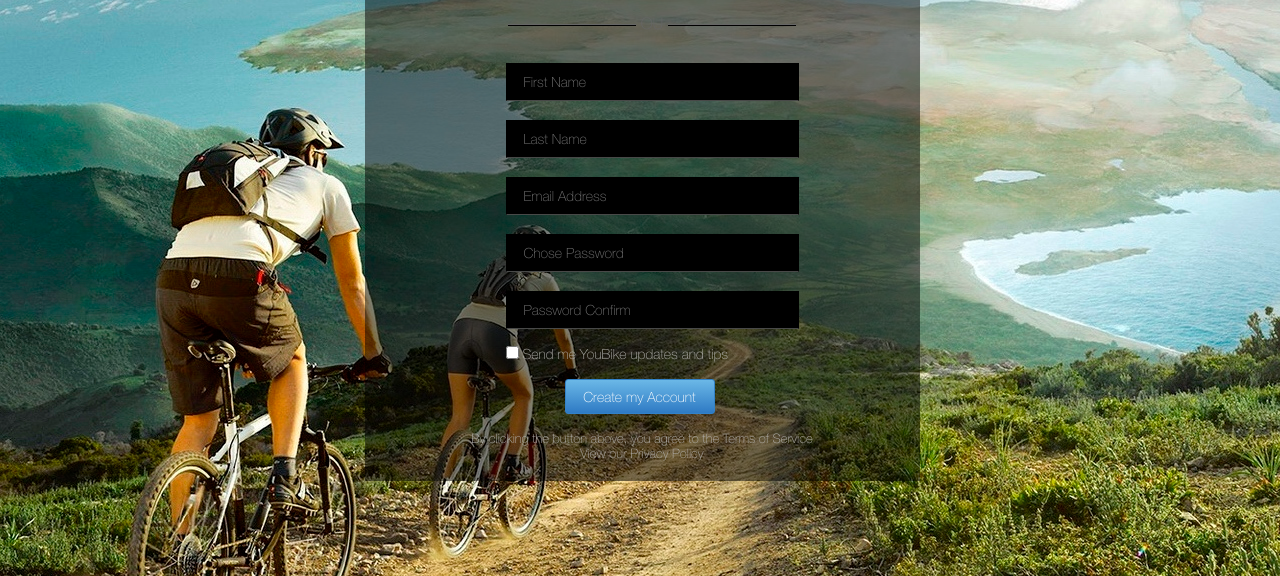
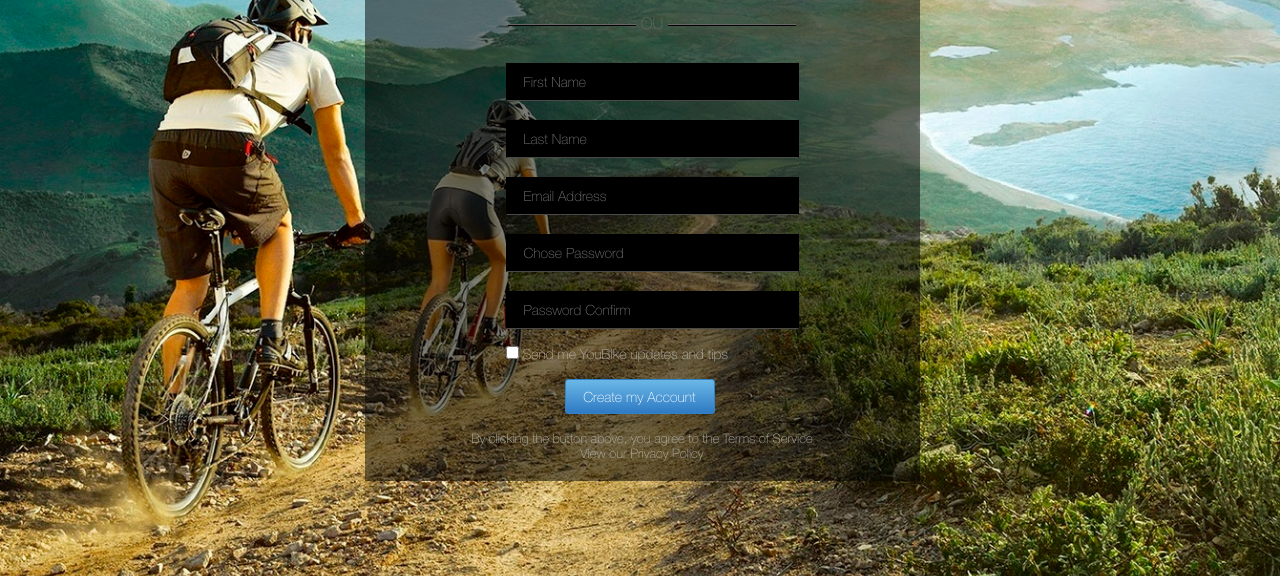
Before and after one commit to kateryna94/homework5-, a plain HTML site: page index.html in a window 1280 px wide. Shown: the part 257-833 px from the top of the page. Drawn offline with Linux system fonts and the light colour scheme.

Commit message:
new attempt

```diff
--- a/css/style.css
+++ b/css/style.css
@@ -3,7 +3,6 @@
     margin: 0;
     padding: 0;
 }
-
 
 @font-face {
     font-family: 'Helvetica Neue';
@@ -85,6 +84,9 @@ html, body {
     height: 100%;
     background-image: url('background.jpg');
     background-repeat: no-repeat;
+    background-size: cover;
+    background-position: center center;
+    background-attachment: fixed;
 }
 
 .box {
@@ -95,8 +97,6 @@ html, body {
     margin-left: -275.5px;
     top: 50%;
     margin-top: -305px;
-
-
     /*top: 210px;
     left: 350px;*/
     background-color: rgba(0, 0, 0, 0.5);
@@ -206,11 +206,10 @@ h2 {
 }
 
 #updates {
-      margin: 17px 0 17px 141px;
+    margin: 17px 0 17px 141px;
 }
 
 .update {
-
     color: #b5b4b1;
     font: 14px 'Helvetica Neue';
 }
```
